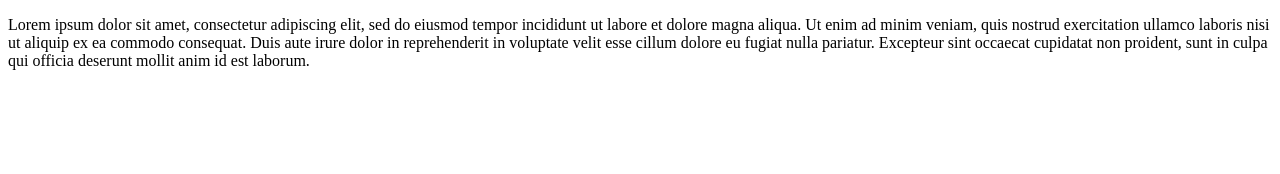
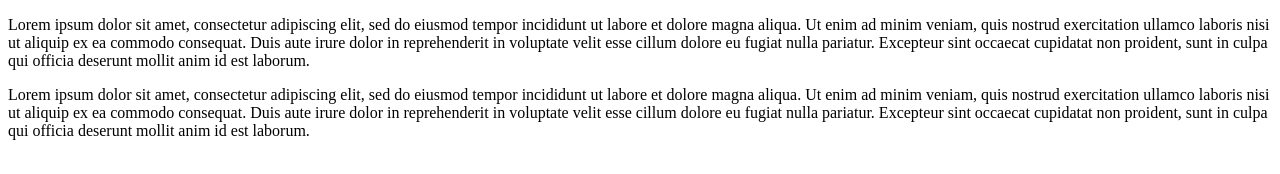
Before and after one commit to vickxxs/mi_repositorio, a plain HTML site: page index.html in a window 1280 px wide. Drawn offline with Linux system fonts and the light colour scheme.

Commit message:
texto html

```diff
--- a/index.html
+++ b/index.html
@@ -22,6 +22,25 @@
                 </p>
             </article>
         </section>
+        <section>
+            <article>
+                <p>
+                    Lorem ipsum dolor sit amet, consectetur adipiscing elit, sed do eiusmod tempor incididunt ut
+                    labore
+                    et dolore magna
+                    aliqua. Ut enim ad minim veniam, quis nostrud exercitation ullamco laboris nisi ut aliquip
+                    ex ea
+                    commodo consequat. Duis
+                    aute irure dolor in reprehenderit in voluptate velit esse cillum dolore eu fugiat nulla
+                    pariatur.
+                    Excepteur sint
+                    occaecat cupidatat non proident, sunt in culpa qui officia deserunt mollit anim id est
+                    laborum.
+
+                </p>
+            </article>
+        </section>
+
     </div>
 </body>
 
```
